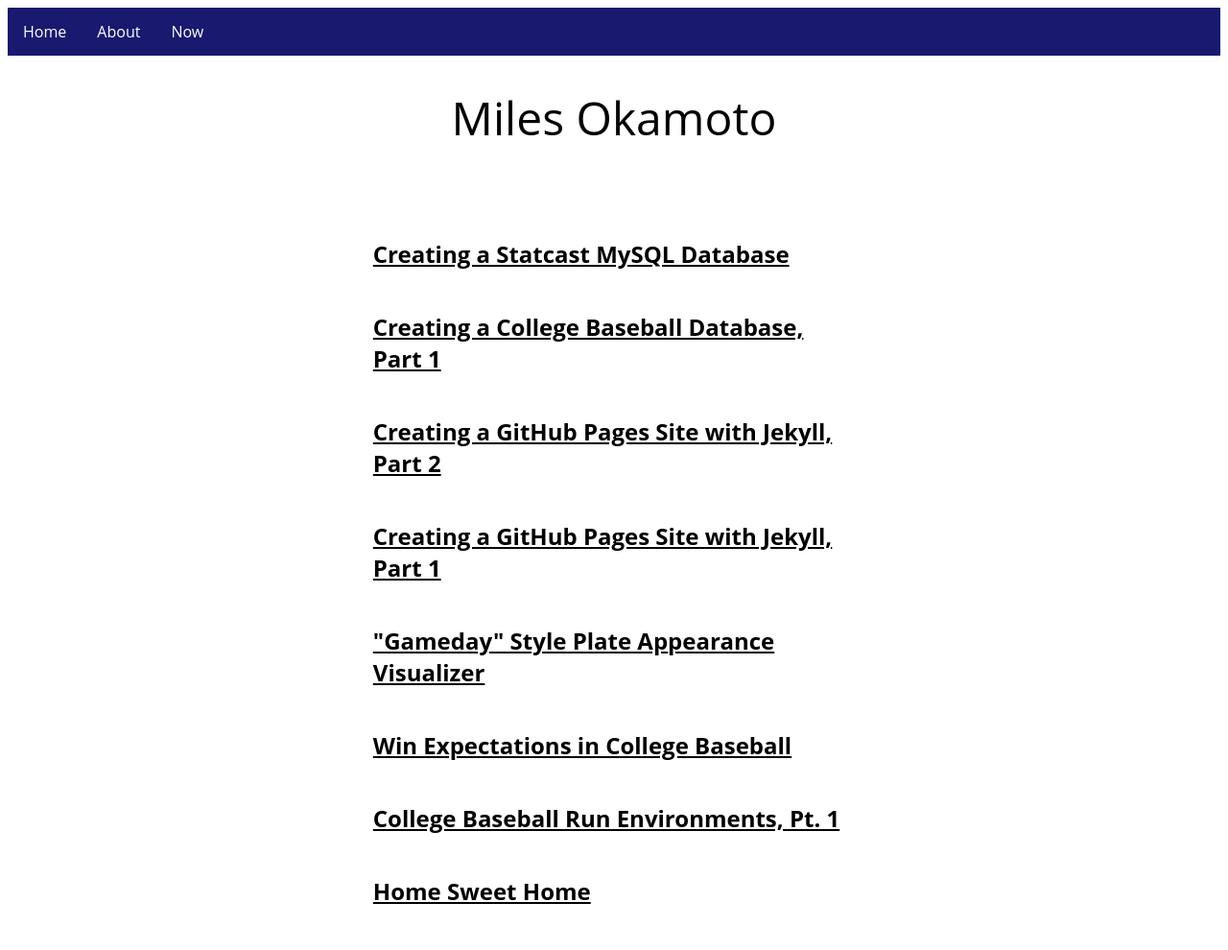
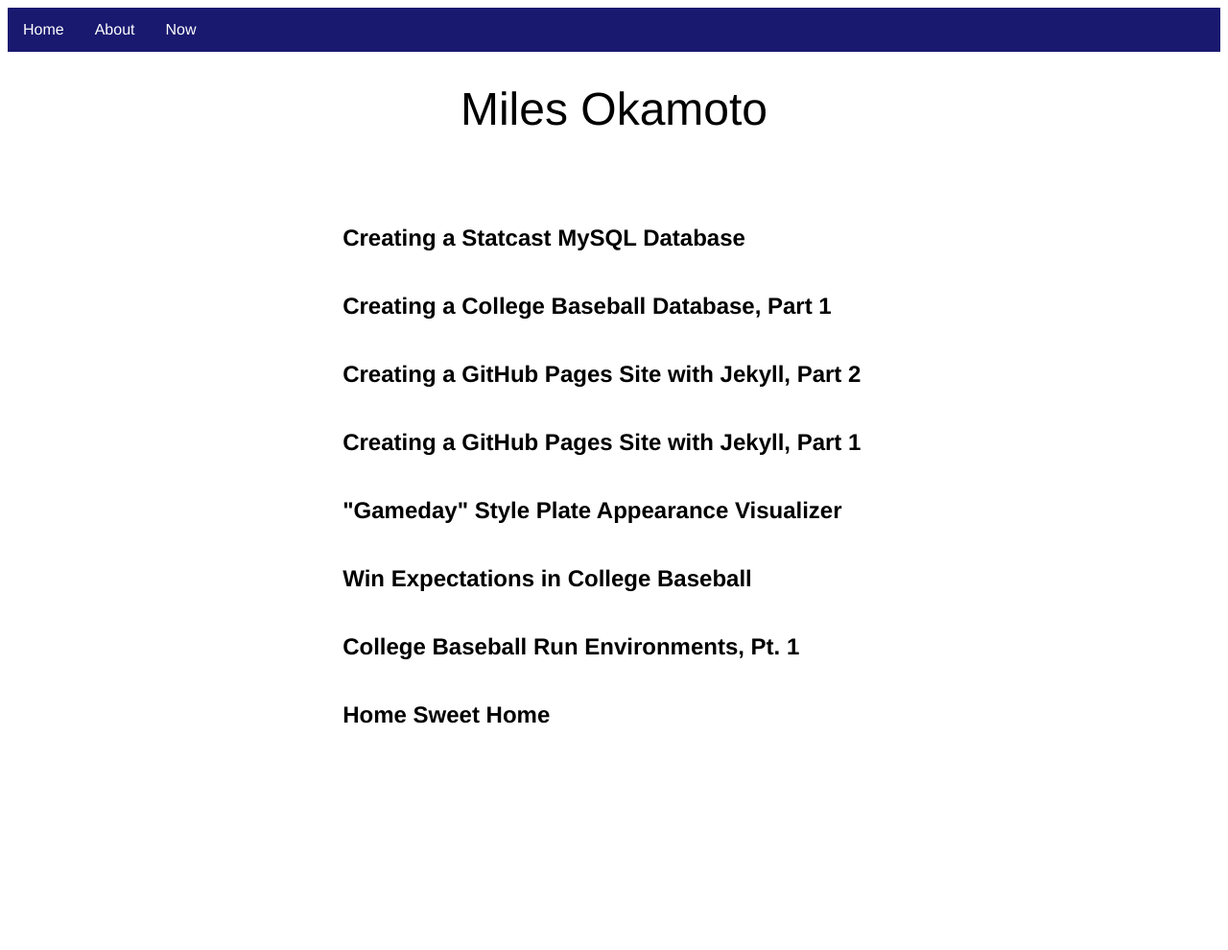
Before and after one commit to milesok/milesok.github.io, a Jekyll site: the page built from index.md, in a window 1280 px wide. Shown: the whole page at 96% size. Built offline with Jekyll 4.4.1, drawn with Linux system fonts in a browser that asks for light colours; after the commit the page ends 900 px from its top, so only the background shows below that.

Commit message:
Update main.scss
change font and removed link underline

```diff
--- a/_sass/main.scss
+++ b/_sass/main.scss
@@ -1,4 +1,4 @@
-$font-stack: 'Open Sans', 'Helvetica Neue', Helvetica, Arial, sans-serif;
+$font-stack: 'Helvetica Neue', 'Open Sans', Helvetica, Arial, sans-serif;
 $primary-color: #000000;
 $nav-background: midnightblue;
 $nav-link: white;
@@ -42,10 +42,11 @@ nav {
 .posts-list{
   margin: auto;
   padding:1rem;
-  width: 40%;
+  width: 45%;
   a {
     color: black;
     font-weight: bold;
+    text-decoration: none;
     &:hover {
       text-decoration: underline;
     }
```
